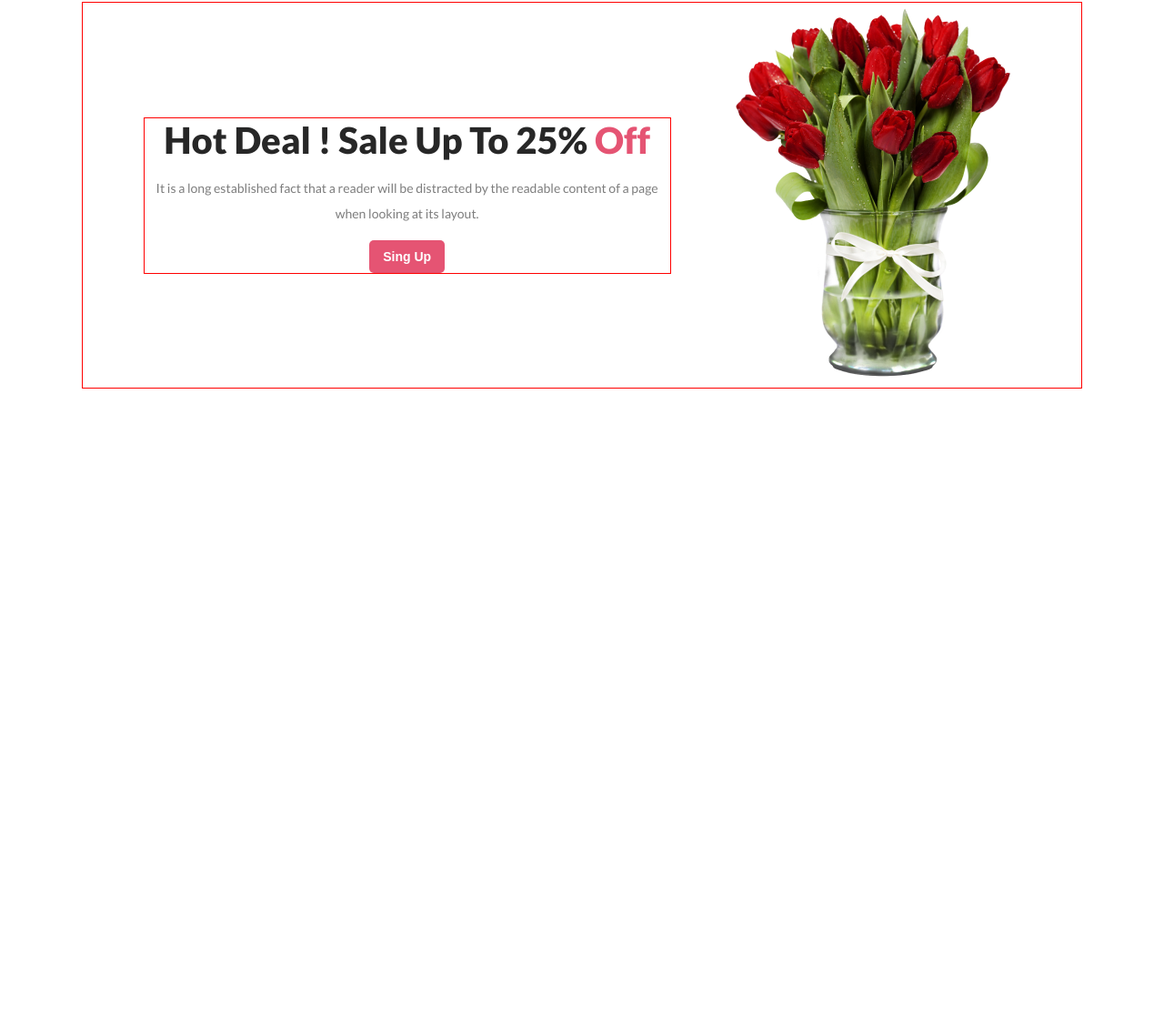
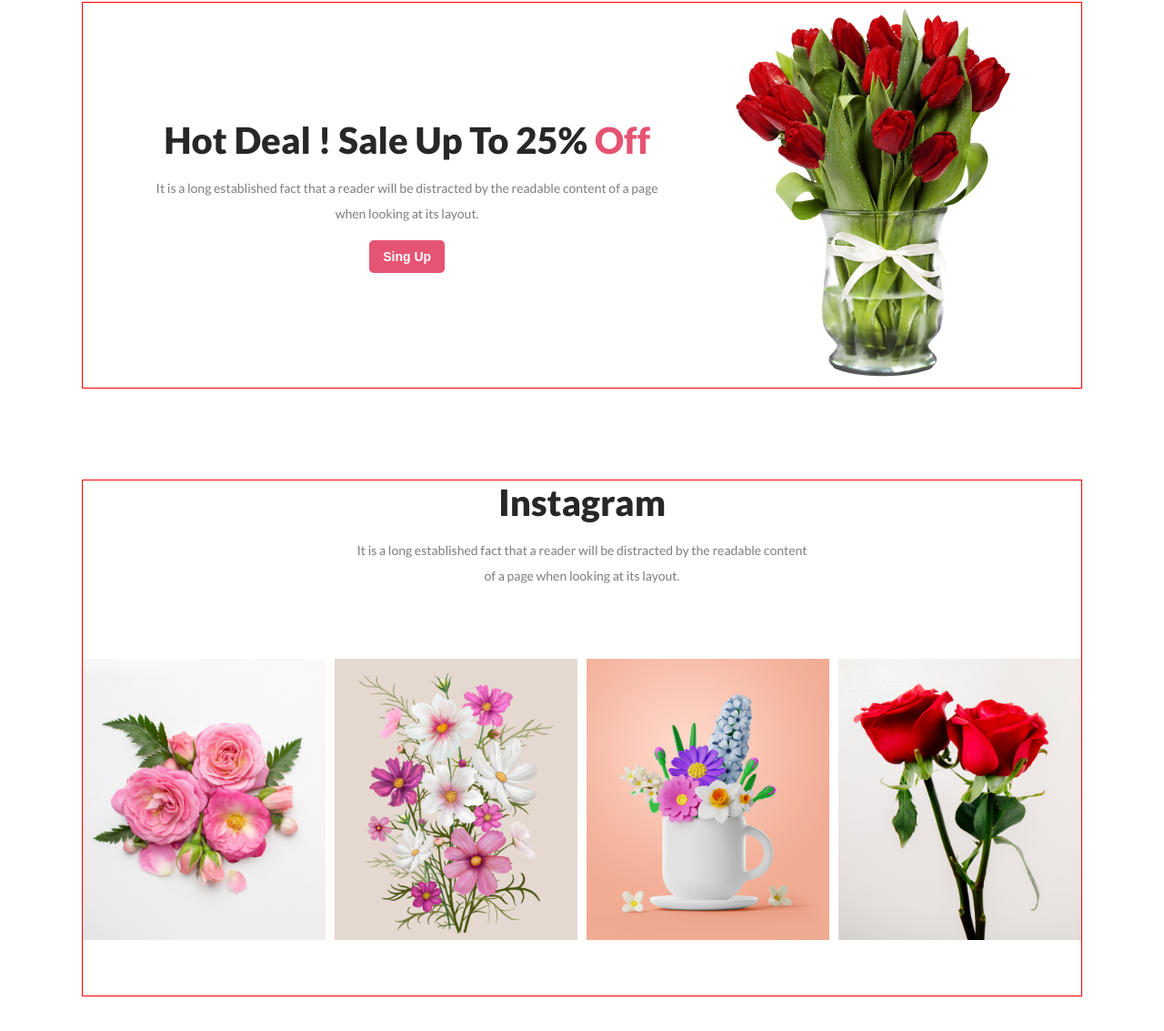
Before and after one commit to hasiburrahmanbiplab/flower-shop, a plain HTML site: page index.html in a window 1280 px wide. Shown: the part 1646-2779 px from the top of the page at 91% size. Before the commit the page ends 2073 px from the top, so only its background shows below. Drawn offline with Linux system fonts and the light colour scheme.

Commit message:
instagram part added

```diff
--- a/css/style.css
+++ b/css/style.css
@@ -155,7 +155,6 @@ a{
 .deal-content .deal-text{
     max-width: 580px;
     text-align: center;
-    border: 1px solid red;
 }
 .deal-text p{
     padding: 15px 0;
@@ -165,3 +164,31 @@ a{
     height: 100%;
 }
 /* deal part end */
+/* instagram part start */
+#instagram{
+    margin: 100px 0;
+}
+.instagram-content{
+    display: flex;
+    flex-direction: column;
+    align-items: center;
+}
+.instagram-text{
+    max-width: 500px;
+    text-align: center;
+}
+.instagram-text p{
+    padding: 15px 0;
+}
+.instagram-image{
+   display: flex;
+   justify-content: space-around;
+   column-gap: 10px;
+   margin: 60px 0;
+}
+.instagram-image .inner-image img{
+    width: 100%;
+    height: 100%;
+    object-fit: contain;
+}
+/* instagram part end */
--- a/index.html
+++ b/index.html
@@ -100,6 +100,36 @@
             </div>
           </section>
          <!-- deal part end  -->
+        <!-- instagram part start -->
+         <section id="instagram">
+            <div class="container">
+                <div class="instagram-container">
+                    <div class="instagram-content">
+                        <div class="instagram-text">
+                            <h2 class="section-title">Instagram</h2>
+                            <p class="section-description">
+                                It is a long established fact that a reader will be distracted by the readable content of a page when looking at its layout.
+                            </p>
+                        </div>
+                        <div class="instagram-image">
+                            <div class="inner-image">
+                                <img src="asset/instagram-1.png" alt="">
+                            </div>
+                            <div class="inner-image">
+                                <img src="asset/instagram-2.png" alt="">
+                            </div>
+                            <div class="inner-image">
+                                <img src="asset/instagram-3.png" alt="">
+                            </div>
+                            <div class="inner-image">
+                                <img src="asset/instagram-4.png" alt="">
+                            </div>
+                        </div>
+                    </div>
+                </div>
+            </div>
+         </section>
+        <!-- instagram part end -->
     </menu>
     <footer></footer>
 </body>
```
Also changed, not shown: asset/instagram-1.png (renamed from asset/Flower 01.png), asset/instagram-2.png (renamed from asset/Rectangle 4.png), asset/instagram-3.png (renamed from asset/Rectangle 5.png), asset/instagram-4.png (renamed from asset/Rectangle 6.png).
